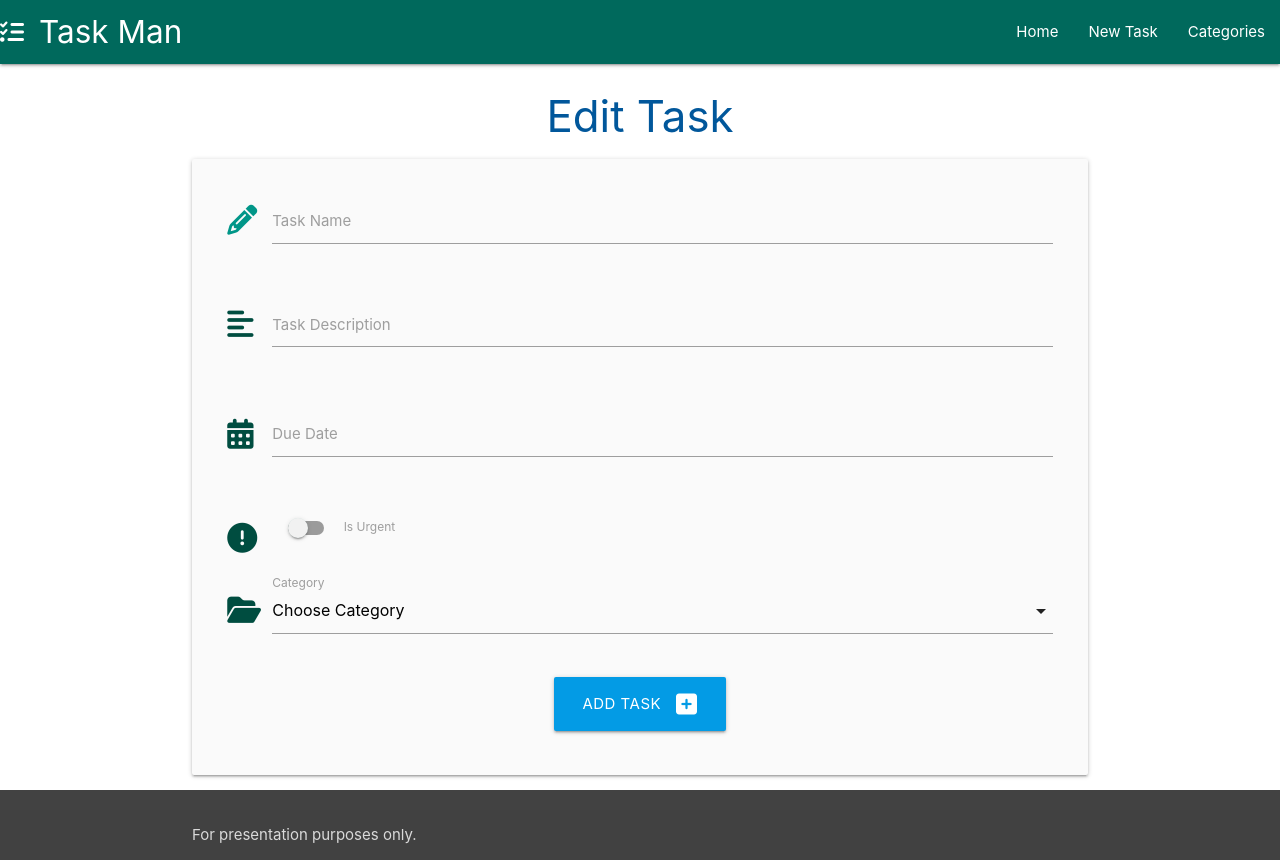
After one commit to JoelMichaelRutter/task-manager-app-mini-project, a Flask app: template taskmanager/templates/edit_task.html in a window 1280 px wide. The commit adds this page. Run offline with Flask 2, Linux system fonts and the light colour scheme; the template is opened without the code that fills it, so the values that code supplies are empty; some libraries are stand-ins or nearby versions.

Commit message:
add edit tak functionality

```diff
--- /dev/null
+++ b/taskmanager/templates/edit_task.html
@@ -0,0 +1,82 @@
+{% extends "base.html" %}
+{% block content %}
+
+<h3 class="light-blue-text text-darken-4 center-align">Edit Task</h3>
+
+<div class="row card-panel grey lighten-5">
+    <form class="col s12" method="POST" action="{{ url_for('edit_task', task_id=task.id) }}">
+        <!-- task name -->
+        <div class="row">
+            <div class="input-field col s12">
+                <i class="fas fa-pencil-alt prefix teal-text"></i>
+                <input id="task_name" name="task_name" value="{{ task.task_name }}" minlength="5" maxlength="50"
+                    type="text" class="validate" required>
+                <label for="task_name">Task Name</label>
+            </div>
+        </div>
+        <!-- task description -->
+        <div class="row">
+            <div class="input-field col s12">
+                <i class="fas fa-align-left prefix teal-text text-darken-4"></i>
+                <textarea id="task_description" name="task_description" minlength="5" maxlength="200" type="text"
+                    class="materialize-textarea validate" required>
+                    {{- task.task_description -}}
+                </textarea>
+                <label for="task_description">Task Description</label>
+            </div>
+        </div>
+        <!-- due date -->
+        <div class="row">
+            <div class="input-field col s12">
+                <i class="fas fa-calendar-alt prefix teal-text text-darken-4"></i>
+                <input id="due_date" name="due_date" type="text" value="{{ task.due_date.strftime('%d %B, %Y') }}"
+                    class="datepicker validate" required>
+                <label for="due_date">Due Date</label>
+            </div>
+        </div>
+        <!-- is urgent -->
+        <div class="row">
+            <div class="input-field col s12">
+                <div class="switch">
+                    <i class="fas fa-exclamation-circle prefix teal-text text-darken-4"></i>
+                    <label for="is_urgent">
+                        {% if task.is_urgent == True %}
+                            <input id="is_urgent" name="is_urgent" type="checkbox" checked>
+                        {% else %}
+                            <input id="is_urgent" name="is_urgent" type="checkbox">
+                        {% endif %}
+                        <span class="lever"></span>
+                        Is Urgent
+                    </label>
+                </div>
+            </div>
+        </div>
+        <!-- category id -->
+        <div class="row">
+            <div class="input-field col s12">
+                <i class="fas fa-folder-open prefix teal-text text-darken-4"></i>
+                <select id="category_id" name="category_id" class="validate" required>
+                    <option value="" disabled>Choose Category</option>
+                    {% for category in categories %}
+                        {% if category == task.category %}
+                            <option value="{{ category.id }}" selected>{{ category.category_name }}</option>
+                        {% else %}
+                            <option value="{{ category.id }}">{{ category.category_name }}</option>
+                        {% endif %}
+                    {% endfor %}
+                </select>
+                <label for="category_id">Category</label>
+            </div>
+        </div>
+        <!-- submit button -->
+        <div class="row">
+            <div class="col s12 center-align">
+                <button type="submit" class="btn-large light-blue darken-1">
+                    Add Task <i class="fas fa-plus-square right"></i>
+                </button>
+            </div>
+        </div>
+    </form>
+</div>
+
+{% endblock %}
--- a/taskmanager/templates/tasks.html
+++ b/taskmanager/templates/tasks.html
@@ -24,6 +24,7 @@
         <div class="collapsible-body">
             <strong>{{ task.cateogry }}</strong>
             <p>{{ task.task_description }}</p>
+            <p><a href="{{url_for('edit_task', task_id=task.id)}}" class="btn teal lighten-5 grey-text text-darken-4">Edit</a></p>
         </div>
     </li>
     {% endfor %}
```
Also changed, not shown: taskmanager/routes.py (+15 -0 lines).
